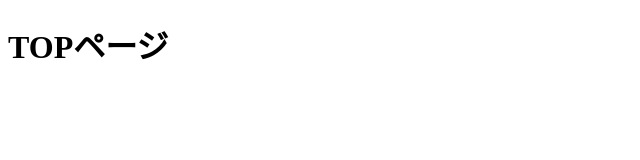
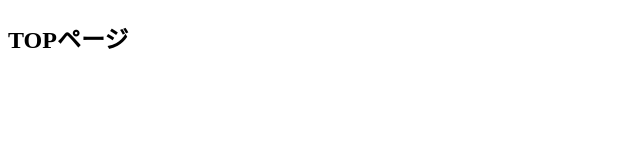
Before and after one commit to raputoru47/githubmaster_check, a plain HTML site: page index.html in a window 1280 px wide. Shown: the whole page, without its empty margins (0-640 px from the left). Drawn offline with Linux system fonts and the light colour scheme.

Commit message:
h2タグに変更

```diff
--- a/index.html
+++ b/index.html
@@ -6,6 +6,6 @@
     <title>Document</title>
 </head>
 <body>
-<h1>TOPページ</h1>
+<h2>TOPページ</h2>
 </body>
 </html>
```
